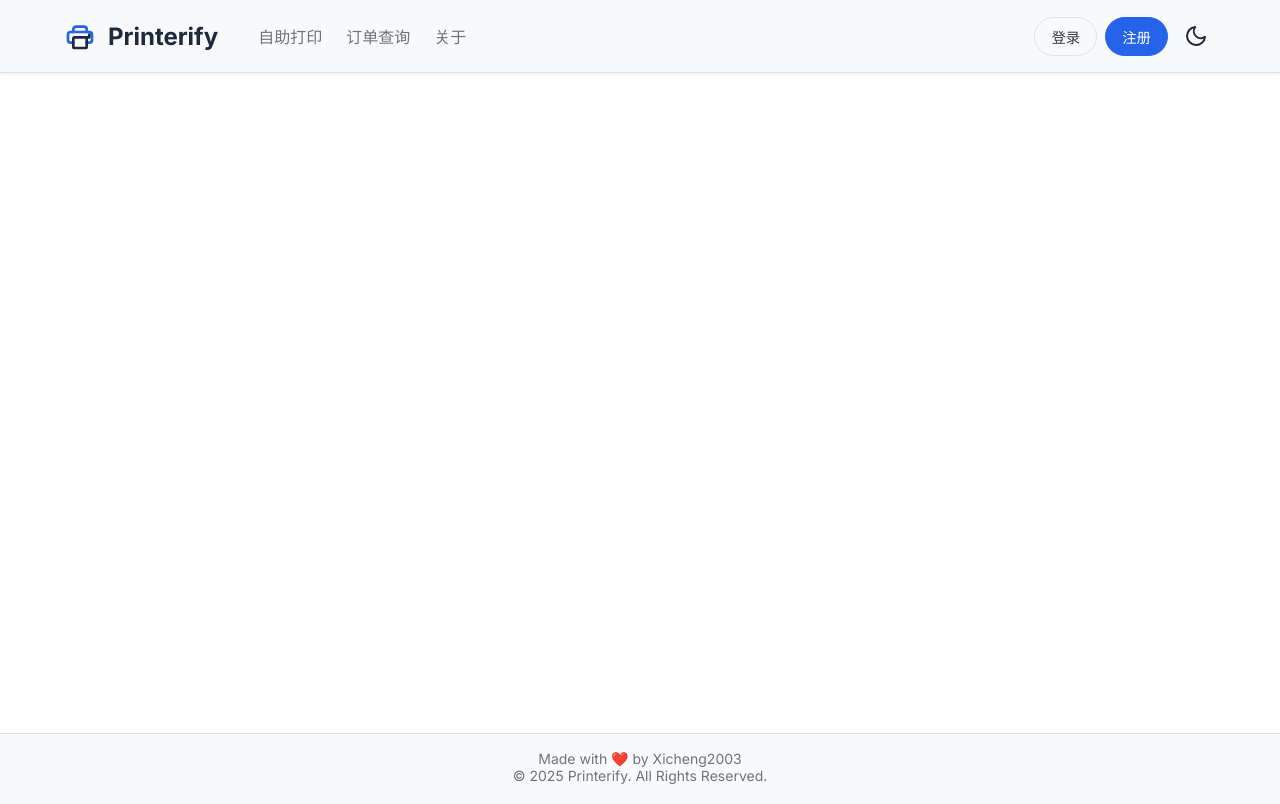
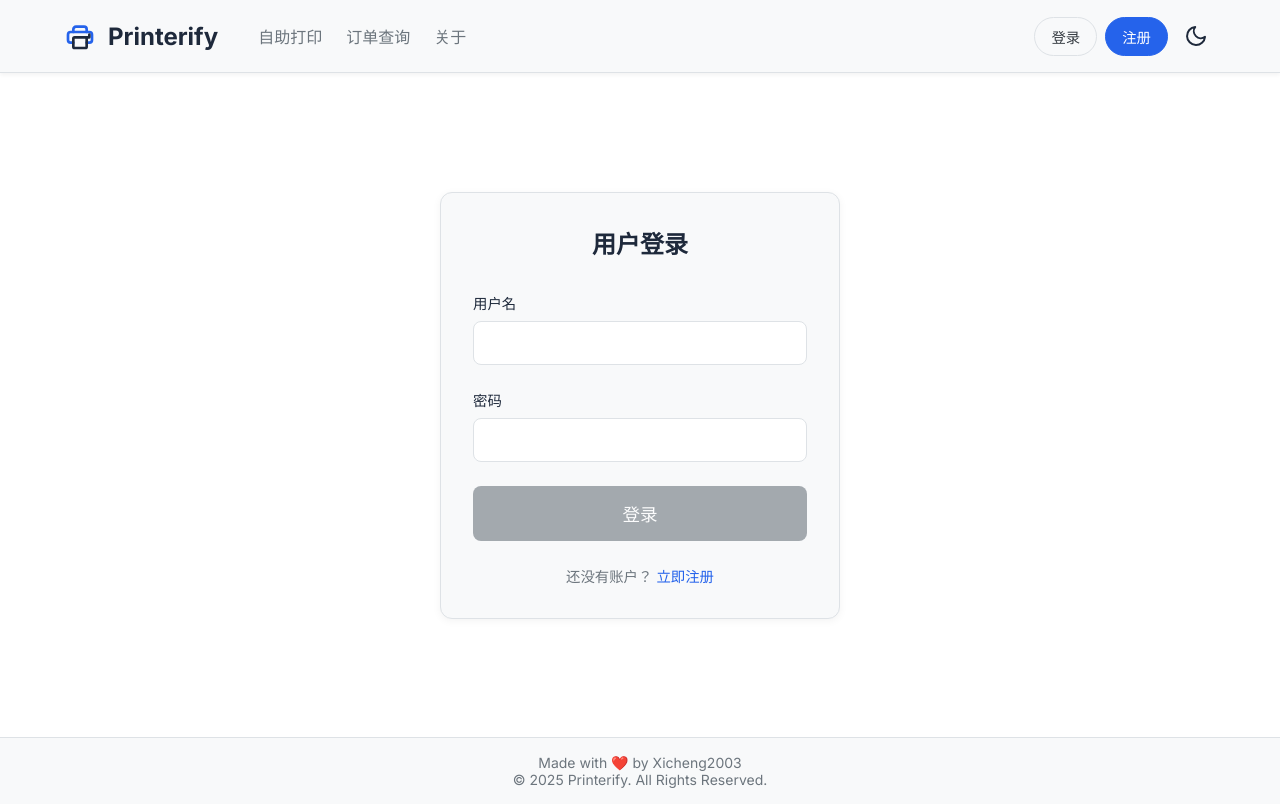
Before and after one commit to xicheng2003/Printerify, a Vue app in the folder frontend/: page /auth/login in a window 1280 px wide. Built offline with nearby package versions, Linux system fonts and the light colour scheme.

Commit message:
fix: resolve authentication routing and component issues

```diff
--- a/frontend/src/components/AuthForm.vue
+++ b/frontend/src/components/AuthForm.vue
@@ -99,7 +99,7 @@ const props = defineProps({
   }
 })
 
-const emit = defineEmits(['auth-success'])
+const emit = defineEmits(['update:isLogin', 'auth-success'])
 
 const userStore = useUserStore()
 const loading = ref(false)
--- a/frontend/src/router/index.js
+++ b/frontend/src/router/index.js
@@ -36,10 +36,18 @@ const router = createRouter({
     },
     // 认证路由
     {
-      path: '/auth',
-      name: 'auth',
+      path: '/auth/login',
+      name: 'login',
       component: AuthView,
-      meta: { title: '用户认证' }
+      meta: { title: '用户登录' },
+      props: { isLogin: true }
+    },
+    {
+      path: '/auth/register',
+      name: 'register',
+      component: AuthView,
+      meta: { title: '用户注册' },
+      props: { isLogin: false }
     },
     {
       path: '/profile',
--- a/frontend/src/views/AuthView.vue
+++ b/frontend/src/views/AuthView.vue
@@ -2,8 +2,8 @@
   <div class="auth-view">
     <div class="auth-container">
       <AuthForm
-        :is-login="isLogin"
-        @update:isLogin="isLogin = $event"
+        :is-login="isLoginView"
+        @update:isLogin="toggleAuthMode"
         @auth-success="handleAuthSuccess"
       />
     </div>
@@ -12,11 +12,23 @@
 
 <script setup>
 import { ref } from 'vue'
-import { useRouter } from 'vue-router'
+import { useRouter, useRoute } from 'vue-router'
 import AuthForm from '@/components/AuthForm.vue'
 
 const router = useRouter()
-const isLogin = ref(true)
+const route = useRoute()
+
+// 根据路由确定是登录还是注册视图
+const isLoginView = ref(route.name === 'login')
+
+function toggleAuthMode() {
+  // 切换登录/注册模式
+  if (isLoginView.value) {
+    router.push('/auth/register')
+  } else {
+    router.push('/auth/login')
+  }
+}
 
 function handleAuthSuccess() {
   // 认证成功后重定向到首页
```
